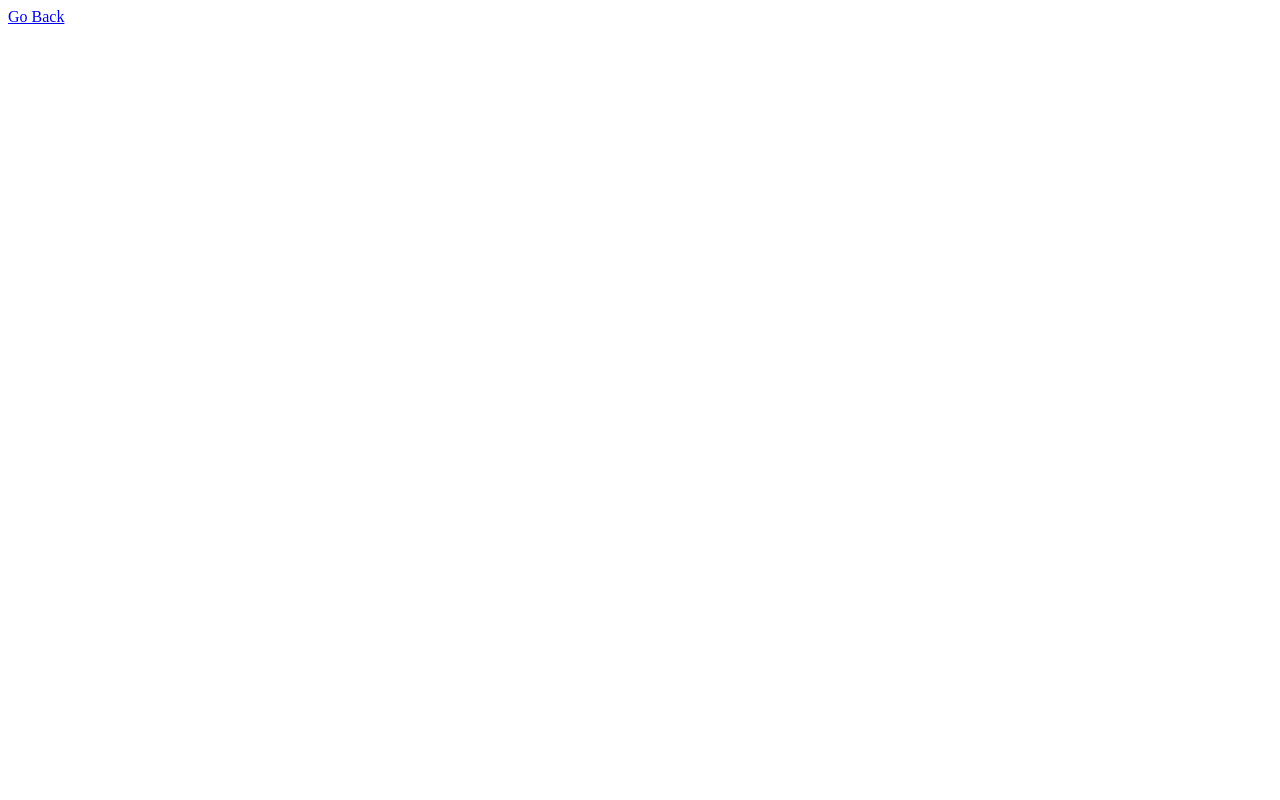
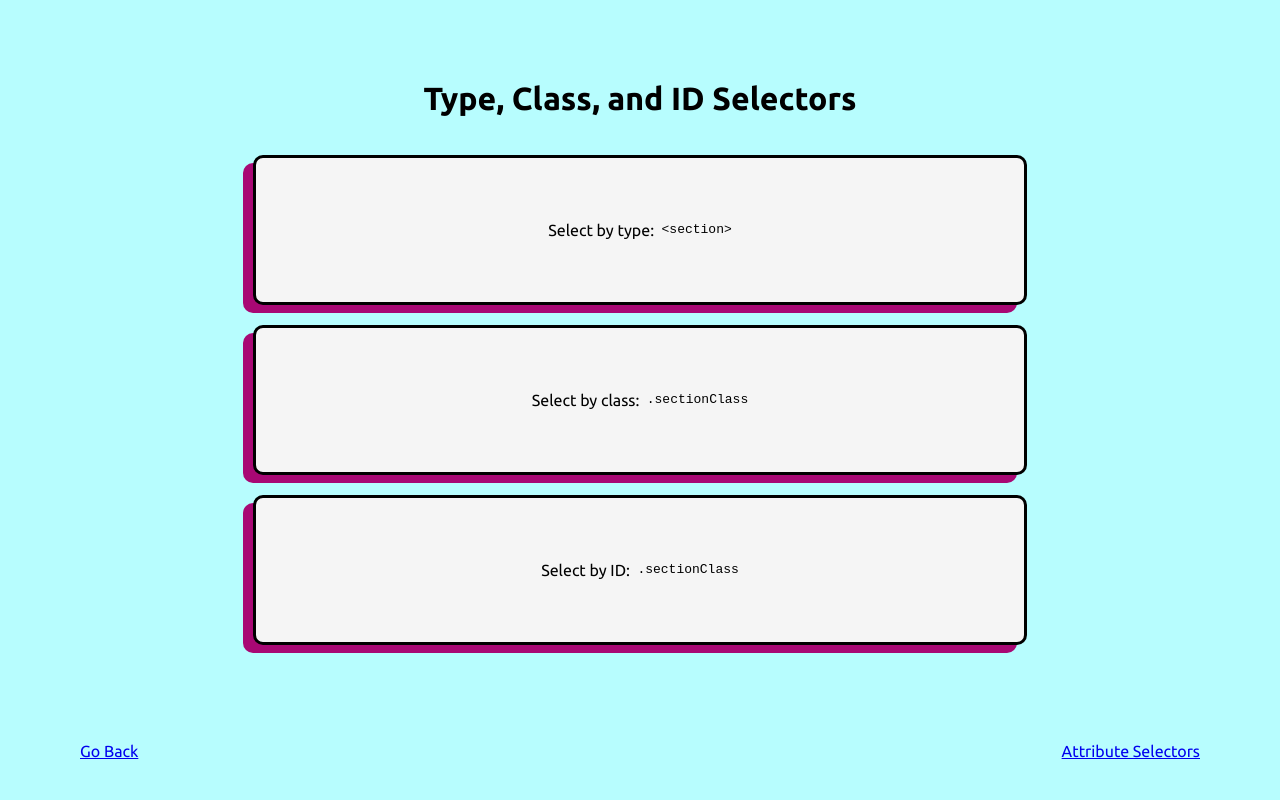
Before and after one commit to natalyjazzviolin/css-selectors, a plain HTML site: page pages/type_class_id.html in a window 1280 px wide. Drawn offline with Linux system fonts and the light colour scheme.

Commit message:
Adds second page.

```diff
--- a/pages/type_class_id.html
+++ b/pages/type_class_id.html
@@ -5,8 +5,29 @@
     <meta http-equiv="X-UA-Compatible" content="IE=edge">
     <meta name="viewport" content="width=device-width, initial-scale=1.0">
     <title>Type, Class, ID CSS Selectors</title>
+    <link rel="stylesheet" href="../styles/type_class_id_styles.css">
+    <link rel="preconnect" href="https://fonts.googleapis.com">
+    <link rel="preconnect" href="https://fonts.gstatic.com" crossorigin>
+    <link href="https://fonts.googleapis.com/css2?family=Ubuntu:wght@400;500;700&display=swap" rel="stylesheet">
 </head>
 <body>
-    <a href="../index.html">Go Back</a>
+    <header>
+        <h1>Type, Class, and ID Selectors</h1>
+    </header>
+    <main>
+        <section>
+            Select by type: 	&nbsp;<pre>&#60section&#62</pre>
+        </section>
+        <section class="sectionClass">
+            Select by class: &nbsp;<code>.sectionClass</code>
+        </section>
+        <section class="sectionClass" id="sectionID">
+            Select by ID: &nbsp;<code>.sectionClass</code>
+        </section>
+    </main>
+    <footer>
+        <a href="../index.html">Go Back</a>
+        <a href="../index.html">Attribute Selectors</a>
+    </footer>
 </body>
 </html>
--- /dev/null
+++ b/styles/type_class_id_styles.css
@@ -0,0 +1,61 @@
+:root {
+    --flirt: #A80874;
+    --celeste: #B7FDFE;
+    --bittersweet: #FF715B;
+    --sunglow: #F9CB40;
+}
+::selection {
+    color: var(--bittersweet);
+}
+
+* {
+    margin: 0;
+    padding: 0;
+
+}
+
+body {
+    background-color: var(--celeste);
+    font-family: 'Ubuntu', sans-serif;
+    height: 100vh;
+    width: 100vw;
+
+    display: grid;
+    grid-template-rows: auto 1fr auto;
+}
+
+header {
+    padding-top: 10vh;
+    font-weight: 700;
+    text-align: center;
+}
+
+main {
+    display: flex;
+    flex-direction: column;
+    align-items: center;
+    justify-content: center;
+}
+
+
+section {
+    background-color: whitesmoke;
+    width: 60vw;
+    height: 18vh;
+    margin-bottom: 20px;
+    border-radius: 10px;
+    border: black solid 3px;
+    box-shadow: -10px 8px var(--flirt);
+    font-family: 'Ubuntu', sans-serif;
+
+    display: flex;
+    align-items: center;
+    justify-content: center;
+}
+
+
+footer {
+    display: flex;
+    justify-content: space-between;
+    padding: 5vh 10vh;
+}
```
